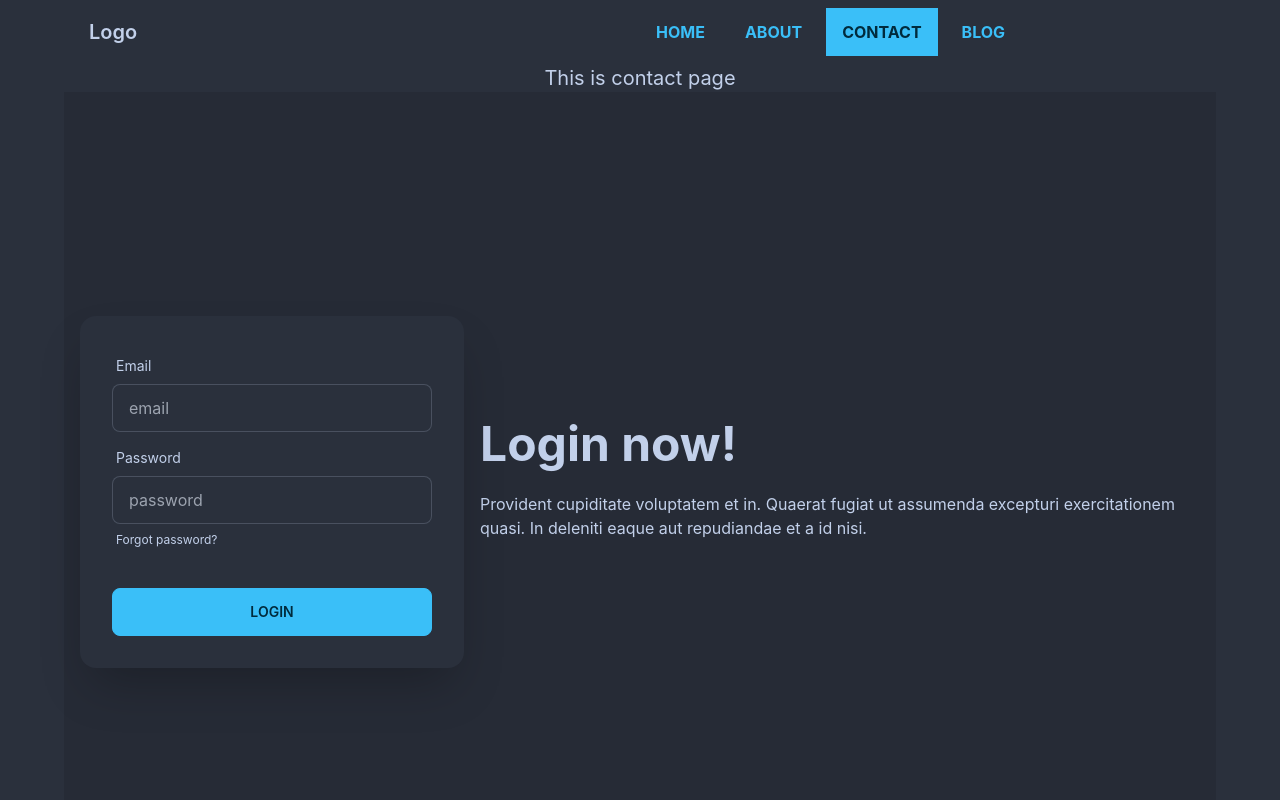
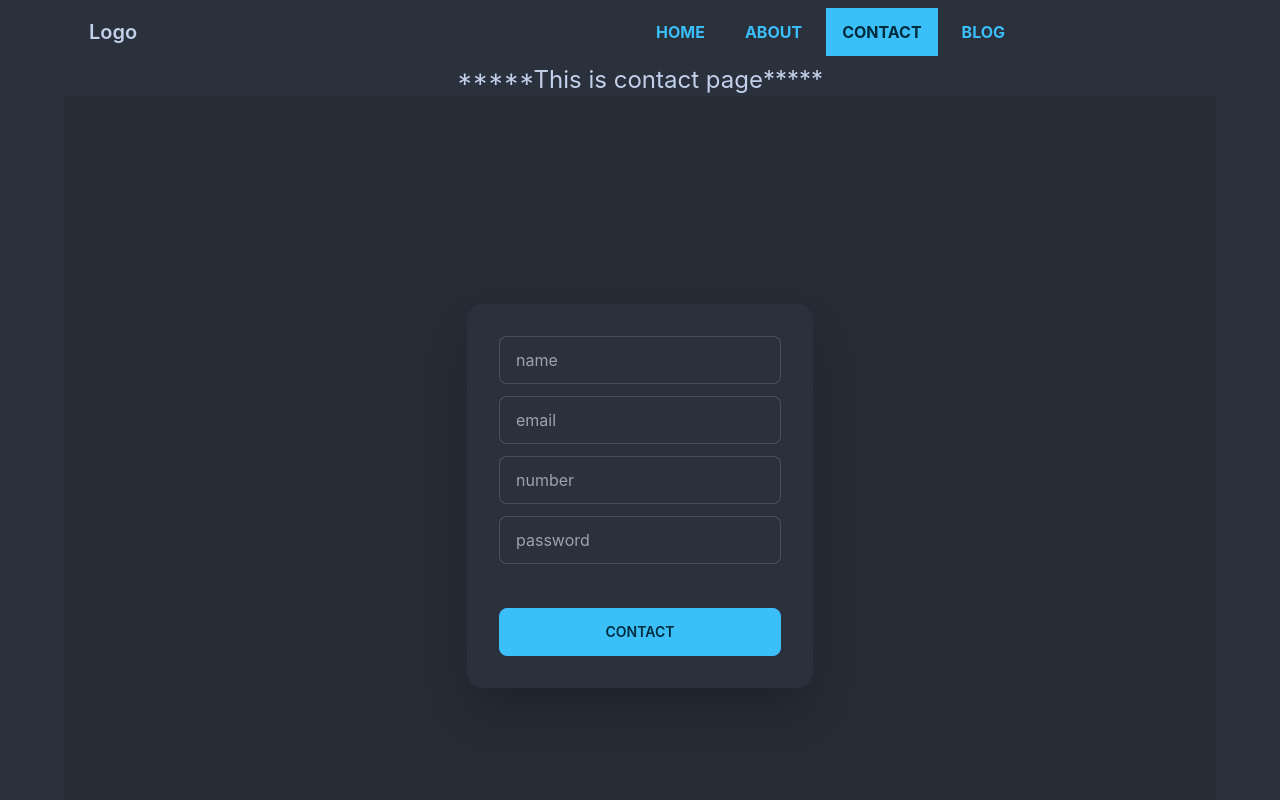
Before and after one commit to afruzaakter/end-game-practice-project-1, a React (Create React App) app: page /contact in a window 1280 px wide. Shown: the top 800 px of the page. Built offline with nearby package versions, Linux system fonts and the light colour scheme.

Commit message:
added input filed

```diff
--- a/src/Pages/Contact/Contact.js
+++ b/src/Pages/Contact/Contact.js
@@ -3,32 +3,21 @@ import React from 'react';
 const Contact = () => {
     return (
         <div>
-            <h1 className='text-xl text-center'>This is contact page</h1>
+            <h1 className='text-2xl text-center text-white-500'>*****This is contact page*****</h1>
             <div class="hero min-h-screen bg-base-200">
                 <div class="hero-content flex-col lg:flex-row-reverse">
-    <div class="text-center lg:text-left">
-      <h1 class="text-5xl font-bold">Login now!</h1>
-      <p class="py-6">Provident cupiditate voluptatem et in. Quaerat fugiat ut assumenda excepturi exercitationem quasi. In deleniti eaque aut repudiandae et a id nisi.</p>
-    </div>
+
                     <div class="card flex-shrink-0 w-full max-w-sm shadow-2xl bg-base-100">
                         <div class="card-body">
                             <div class="form-control">
-          <label class="label">
-            <span class="label-text">Email</span>
-          </label>
-          <input type="text" placeholder="email" class="input input-bordered" />
-        </div>
-        <div class="form-control">
-          <label class="label">
-            <span class="label-text">Password</span>
-          </label>
-          <input type="text" placeholder="password" class="input input-bordered" />
-          <label class="label">
-            <a href="#" class="label-text-alt link link-hover">Forgot password?</a>
-          </label>
+                                <input type="text" placeholder="name" class="input input-bordered mb-3" />
+                                <input type="text" placeholder="email" class="input input-bordered mb-3" />
+                                <input type="number" placeholder="number" class="input input-bordered mb-3" />
+                                <input type="text" placeholder="password" class="input input-bordered mb-3" />
+
                             </div>
                             <div class="form-control mt-6">
-          <button class="btn btn-primary">Login</button>
+                                <button class="btn btn-primary">Contact</button>
                             </div>
                         </div>
                     </div>
```
Lines whose indentation alone changed are shown as unchanged.
